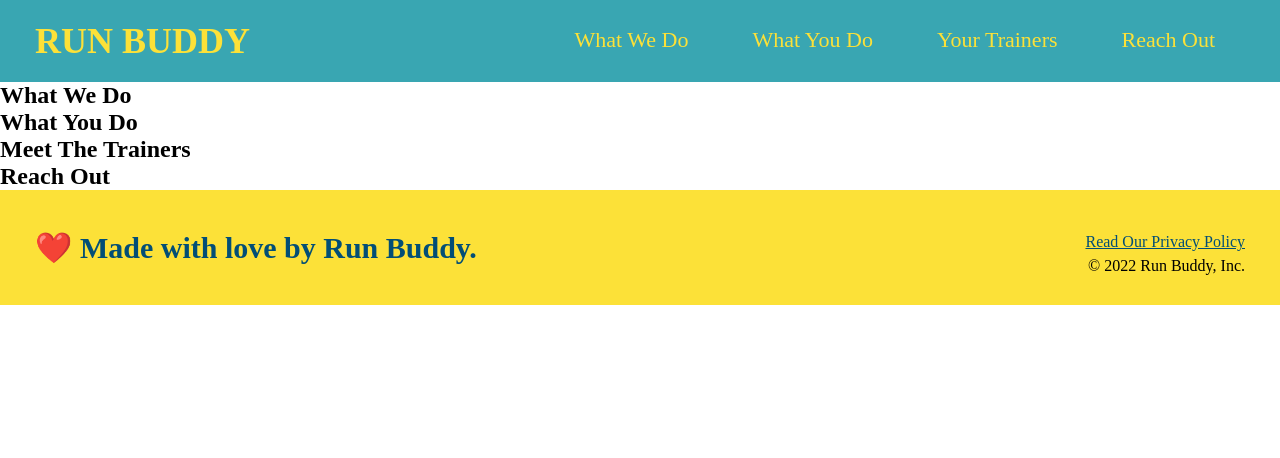
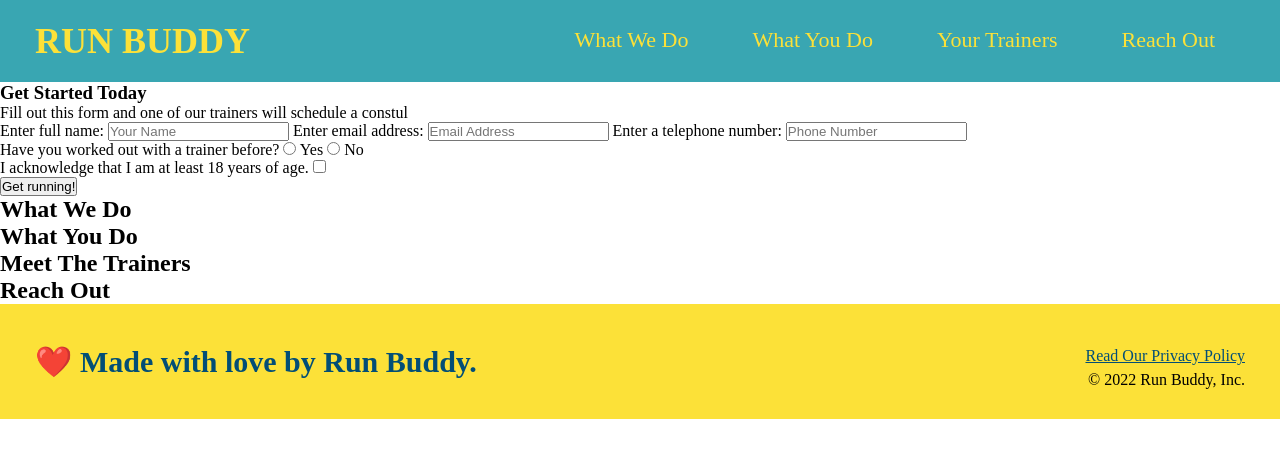
Before and after one commit to RJimenezTech/run-buddy, a plain HTML site: page index.html in a window 1280 px wide. Drawn offline with Linux system fonts and the light colour scheme.

Commit message:
Form added to hero section

```diff
--- a/index.html
+++ b/index.html
@@ -34,7 +34,34 @@
 
         <!-- hero/jumbotron -->
         <section>
+            <div>
+                <h3>Get Started Today</h3>
+                <p>Fill out this form and one of our trainers will schedule a constul</p>
+                <form>
+                    <label for="name">Enter full name:</label>
+                    <input type="text" placeholder="Your Name" name="name" id="name" />
+                    <label for="email">Enter email address:</label>
+                    <input type="email" placeholder="Email Address" name="email" id="email" />
+                    <label for="phone">Enter a telephone number:</label>
+                    <input type="tel" placeholder="Phone Number" name="phone" id="phone" />
+                    <p>
+                        Have you worked out with a trainer before?
+                        <input type="radio" name="trainer-confirm" id="trainer-yes" />
+                        <label for="trainer-yes">Yes</label>
+                        <input type="radio" name="trainer-confirm" id="trainer-no" />
+                        <label for="trainer-no">No</label>
+                    </p>
+                    <p>
+                        <label for="checkbox">I acknowledge that I am at least 18 years of age.</label>
+                        <input type="checkbox" name="age-confirm" id="checkbox" />
+                    </p>
+                    <button type="submit">
+                        Get running!
+                    </button>
+                </form>
+            </div>
         </section>
+        <!-- end hero-->
 
         <!-- "what we do" section -->
         <section>
```
